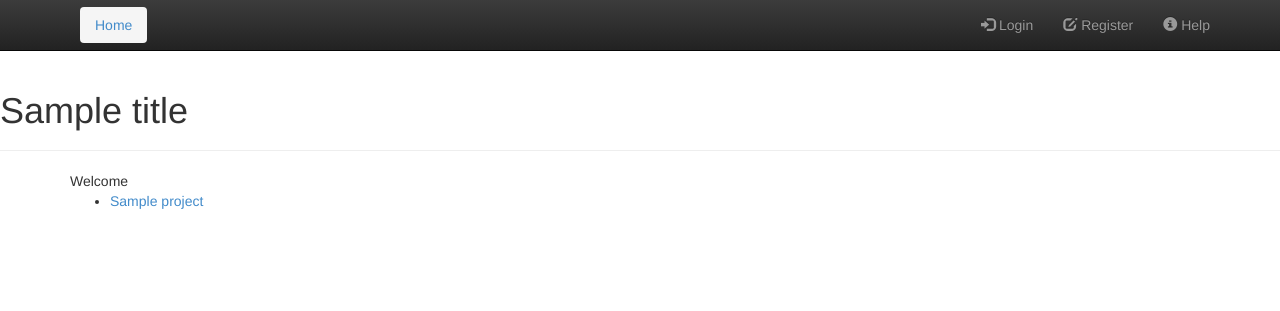
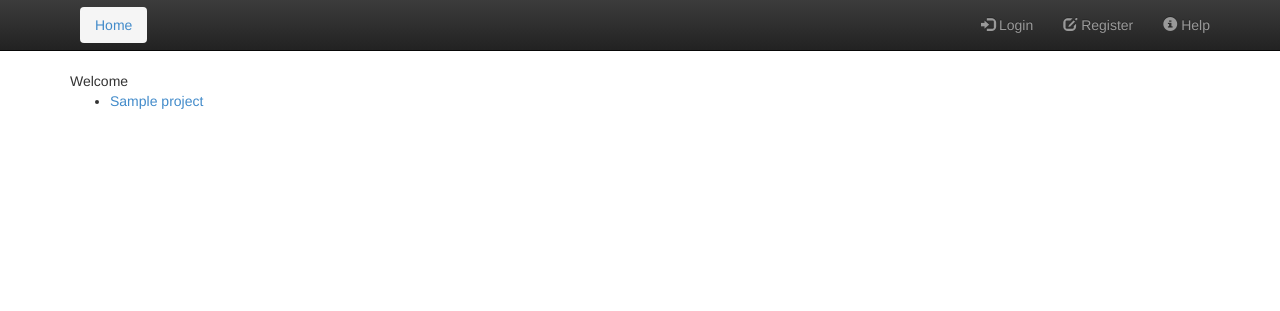
Before and after one commit to lu-zero/plaid, a Flask app: template app/templates/index.html in a window 1280 px wide. Shown: the top 311 px of the page. Run offline with Flask 2, Linux system fonts and the light colour scheme; tables that the repository leaves empty hold one stand-in row (values such as "Sample post"); the template is opened without the code that fills it: values that come from a table or form of the project are taken from there, most other values are stand-ins (such as "Sample title", 1, 10 or a date in 2020); parts of the project's set-up code (start-up, migrations or seed data) failed here and were passed over; some libraries are stand-ins or nearby versions.

Commit message:
template: Do not use the page heading
The breadcrumb works better for navigation and highlight.

```diff
--- a/app/templates/base.html
+++ b/app/templates/base.html
@@ -39,16 +39,10 @@
             </div>
         </nav>
 
-        {% block subject %}
-        {% if title is defined %}
-        <div class="page-header">
-            <h1>{{title|truncate(80)}}</h1>
-        </div>
-        {% endif %}
-        {% endblock %}
-
         <div class="container">
-            <div class="flash">
+           {% block subject %}
+           {% endblock %}
+           <div class="flash">
                 {% with messages = get_flashed_messages(with_categories=True) %}
                   {% if messages %}
                     <ul class="list-group">
```
